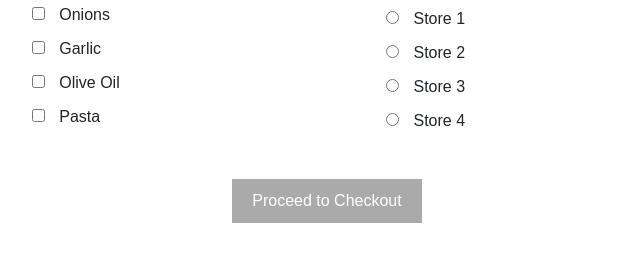
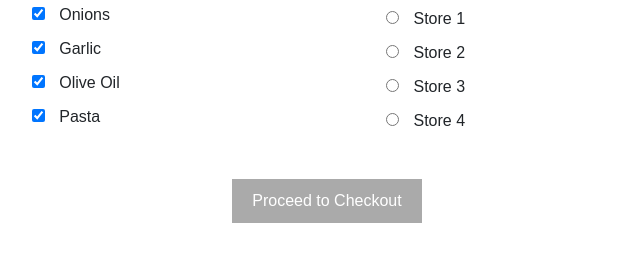
Before and after one commit to Andre-Lepage/MealPlanner, a plain HTML site: page order.html in a window 1280 px wide. Shown: the part 405-666 px from the top of the page, without its empty margins (313-954 px from the left). Drawn offline with nearby package versions, Linux system fonts and the light colour scheme.

Commit message:
minor fix

```diff
--- a/order.html
+++ b/order.html
@@ -94,19 +94,19 @@
                     <label for="ingredient1">Tomatoes</label>
                 </li>
                 <li class="ingredient-item">
-                    <input type="checkbox" class="checkbox" id="ingredient2">
+                    <input type="checkbox" class="checkbox" id="ingredient2 " checked>
                     <label for="ingredient2">Onions</label>
                 </li>
                 <li class="ingredient-item">
-                    <input type="checkbox" class="checkbox" id="ingredient3">
+                    <input type="checkbox" class="checkbox" id="ingredient3" checked>
                     <label for="ingredient3">Garlic</label>
                 </li>
                 <li class="ingredient-item">
-                    <input type="checkbox" class="checkbox" id="ingredient4">
+                    <input type="checkbox" class="checkbox" id="ingredient4" checked>
                     <label for="ingredient4">Olive Oil</label>
                 </li>
                 <li class="ingredient-item">
-                    <input type="checkbox" class="checkbox" id="ingredient5">
+                    <input type="checkbox" class="checkbox" id="ingredient5" checked>
                     <label for="ingredient5">Pasta</label>
                 </li>
             </ul>
```
